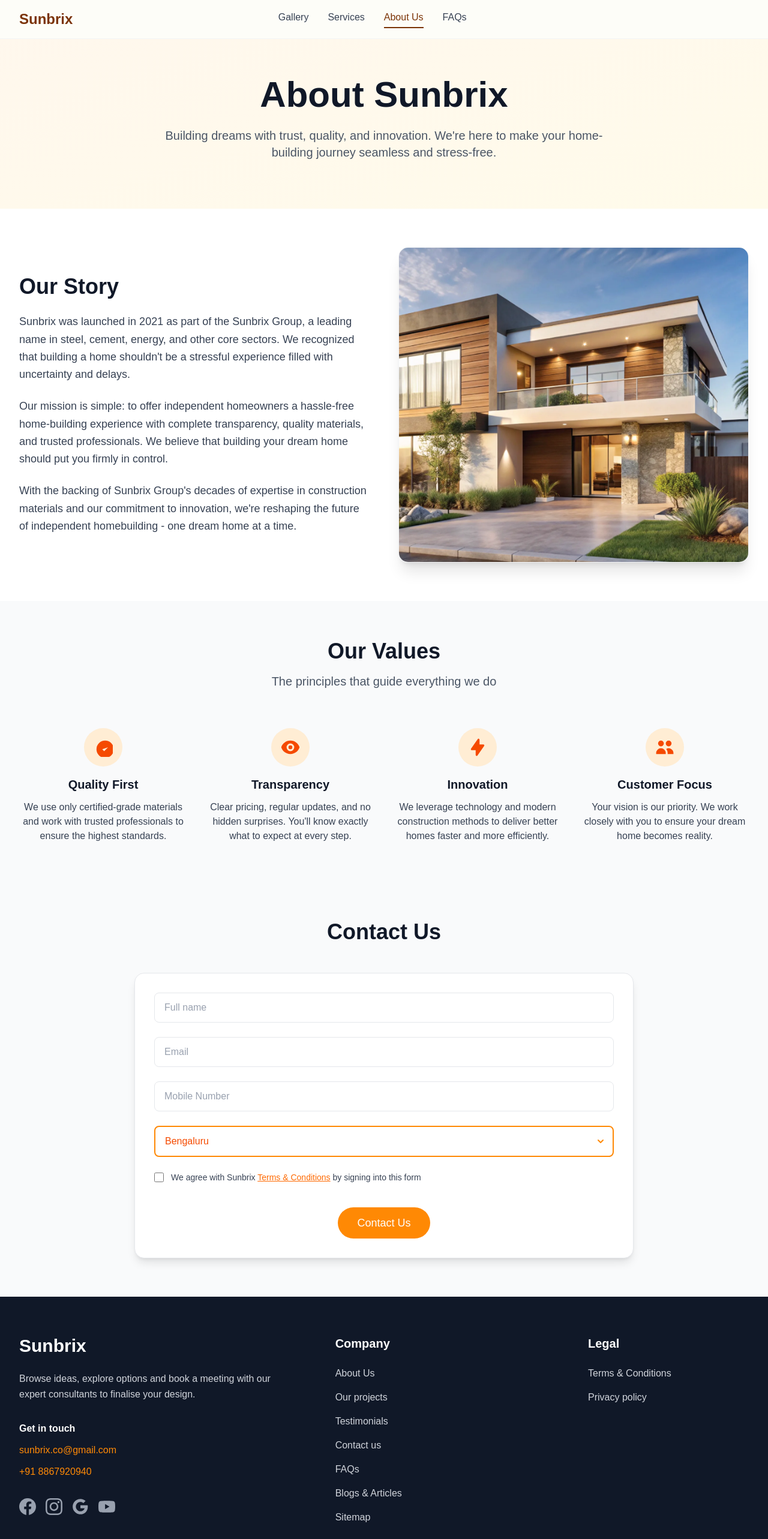
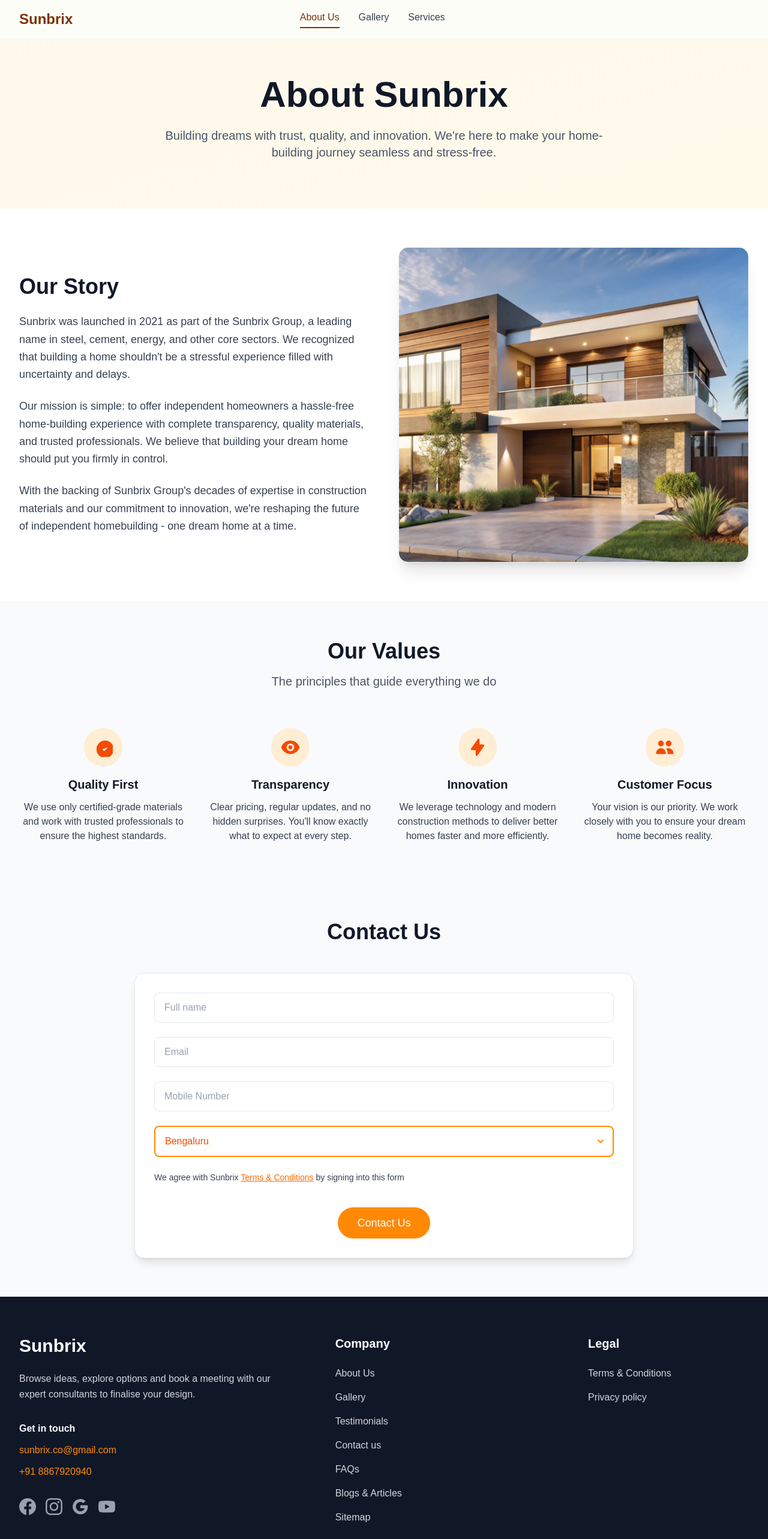
Before and after one commit to ROGUdayS/sunbrix, a Next.js app: page /about in a window 1280 px wide. Shown: the top 2566 px of the page at 60% size. Built offline with nearby package versions, Linux system fonts and the light colour scheme.

Commit message:
for sure changes

```diff
--- a/app/api/contact/route.ts
+++ b/app/api/contact/route.ts
@@ -31,16 +31,7 @@ export async function POST(request: NextRequest) {
       mobileNumber: body.mobileNumber ? "[REDACTED]" : undefined,
     });
 
-    const {
-      fullName,
-      email,
-      mobileNumber,
-      city,
-      timeline,
-      plotOwnership,
-      whatsappConsent,
-      privacyConsent,
-    } = body;
+    const { fullName, email, mobileNumber, city } = body;
 
     // Validate required fields
     if (!fullName || !email || !mobileNumber) {
@@ -83,17 +74,7 @@ export async function POST(request: NextRequest) {
 
     // Prepare the row data
     const timestamp = new Date().toISOString();
-    const rowData = [
-      timestamp,
-      fullName,
-      email,
-      mobileNumber,
-      city,
-      timeline,
-      plotOwnership,
-      whatsappConsent ? "Yes" : "No",
-      privacyConsent ? "Yes" : "No",
-    ];
+    const rowData = [timestamp, fullName, email, mobileNumber, city];
 
     // Ensure headers are present in the spreadsheet
     const headers = [
@@ -102,16 +83,12 @@ export async function POST(request: NextRequest) {
       "Email",
       "Mobile Number",
       "City",
-      "Timeline",
-      "Plot Ownership",
-      "WhatsApp Consent",
-      "Privacy Consent",
     ];
 
     try {
       const headerResponse = await sheets.spreadsheets.values.get({
         spreadsheetId,
-        range: "Sheet1!A1:I1",
+        range: "Sheet1!A1:E1",
       });
 
       const existingHeaders = headerResponse.data.values?.[0];
@@ -124,7 +101,7 @@ export async function POST(request: NextRequest) {
         console.log("Adding/updating headers in spreadsheet...");
         await sheets.spreadsheets.values.update({
           spreadsheetId,
-          range: "Sheet1!A1:I1",
+          range: "Sheet1!A1:E1",
           valueInputOption: "RAW",
           requestBody: {
             values: [headers],
@@ -138,7 +115,7 @@ export async function POST(request: NextRequest) {
       try {
         await sheets.spreadsheets.values.update({
           spreadsheetId,
-          range: "Sheet1!A1:I1",
+          range: "Sheet1!A1:E1",
           valueInputOption: "RAW",
           requestBody: {
             values: [headers],
@@ -155,7 +132,7 @@ export async function POST(request: NextRequest) {
     try {
       await sheets.spreadsheets.values.append({
         spreadsheetId,
-        range: "Sheet1!A:I",
+        range: "Sheet1!A:E",
         valueInputOption: "RAW",
         insertDataOption: "INSERT_ROWS",
         requestBody: {
@@ -176,10 +153,6 @@ export async function POST(request: NextRequest) {
         email,
         mobileNumber: "[REDACTED]",
         city,
-        timeline,
-        plotOwnership,
-        whatsappConsent: whatsappConsent ? "Yes" : "No",
-        privacyConsent: privacyConsent ? "Yes" : "No",
       });
 
       // Return error instead of success when Google Sheets fails
--- a/app/components/ContactForm.tsx
+++ b/app/components/ContactForm.tsx
@@ -14,7 +14,6 @@ interface FormData {
   email: string;
   mobileNumber: string;
   city: string;
-  termsConsent: boolean;
 }
 
 export default function ContactForm({
@@ -28,19 +27,13 @@ export default function ContactForm({
     email: "",
     mobileNumber: "",
     city: selectedCity.displayName || "",
-    termsConsent: false,
   });
 
   const handleInputChange = (
     e: React.ChangeEvent<HTMLInputElement | HTMLSelectElement>
   ) => {
-    const { name, value, type } = e.target;
-    if (type === "checkbox") {
-      const checked = (e.target as HTMLInputElement).checked;
-      setFormData((prev) => ({ ...prev, [name]: checked }));
-    } else {
+    const { name, value } = e.target;
     setFormData((prev) => ({ ...prev, [name]: value }));
-    }
   };
 
   const handleSubmit = async (e: React.FormEvent) => {
@@ -185,18 +178,9 @@ export default function ContactForm({
               </div>
             </div>
 
-            {/* Row 5: Terms & Conditions checkbox */}
+            {/* Row 5: Terms & Conditions text */}
             <div className="space-y-3">
-              <label className="flex items-start">
-                <input
-                  type="checkbox"
-                  name="termsConsent"
-                  checked={formData.termsConsent}
-                  onChange={handleInputChange}
-                  required
-                  className="w-4 h-4 text-orange-500 border-gray-300 rounded focus:ring-orange-500 mt-0.5 flex-shrink-0"
-                />
-                <span className="ml-3 text-sm text-gray-700">
+              <p className="text-sm text-gray-700">
                 We agree with Sunbrix{" "}
                 <Link
                   href="#"
@@ -205,8 +189,7 @@ export default function ContactForm({
                   Terms & Conditions
                 </Link>{" "}
                 by signing into this form
-                </span>
-              </label>
+              </p>
             </div>
 
             {/* Submit button */}
--- a/app/components/Footer.tsx
+++ b/app/components/Footer.tsx
@@ -113,7 +113,7 @@ export default function Footer() {
                   href="/projects"
                   className="hover:text-white transition-colors"
                 >
-                  Our projects
+                  Gallery
                 </Link>
               </li>
               <li>
--- a/app/components/Header.tsx
+++ b/app/components/Header.tsx
@@ -126,6 +126,9 @@ export default function Header({
 
           {/* Center - Desktop Navigation */}
           <nav className="hidden md:flex space-x-8">
+            <Link href="/about" className={getLinkClassName("/about")}>
+              About Us
+            </Link>
             <Link href="/projects" className={getLinkClassName("/projects")}>
               Gallery
             </Link>
@@ -155,12 +158,6 @@ export default function Header({
             >
               Services
             </button>
-            <Link href="/about" className={getLinkClassName("/about")}>
-              About Us
-            </Link>
-            <Link href="/faq" className={getLinkClassName("/faq")}>
-              FAQs
-            </Link>
           </nav>
 
           {/* Right side - City selector (with fixed width to prevent layout shift) */}
@@ -196,6 +193,13 @@ export default function Header({
           <div className="md:hidden border-t border-amber-200 bg-gradient-to-br from-amber-50 to-orange-50 shadow-xl">
             <div className="px-2 pt-4 pb-4 space-y-2">
               <Link
+                href="/about"
+                className={getMobileLinkClassName("/about")}
+                onClick={() => setIsMobileMenuOpen(false)}
+              >
+                About Us
+              </Link>
+              <Link
                 href="/projects"
                 className={getMobileLinkClassName("/projects")}
                 onClick={() => setIsMobileMenuOpen(false)}
@@ -225,20 +229,6 @@ export default function Header({
               >
                 Services
               </button>
-              <Link
-                href="/about"
-                className={getMobileLinkClassName("/about")}
-                onClick={() => setIsMobileMenuOpen(false)}
-              >
-                About Us
-              </Link>
-              <Link
-                href="/faq"
-                className={getMobileLinkClassName("/faq")}
-                onClick={() => setIsMobileMenuOpen(false)}
-              >
-                FAQs
-              </Link>
             </div>
           </div>
         )}
--- a/app/contact/page.tsx
+++ b/app/contact/page.tsx
@@ -118,12 +118,6 @@ export default function Contact() {
                 {/* Terms & Conditions checkbox */}
                 <div className="space-y-3">
                   <label className="flex items-start">
-                    <input
-                      type="checkbox"
-                      name="termsConsent"
-                      required
-                      className="w-4 h-4 text-orange-500 border-gray-300 rounded focus:ring-orange-500 mt-0.5 flex-shrink-0"
-                    />
                     <span className="ml-3 text-sm text-gray-700">
                       We agree with Sunbrix{" "}
                       <a
--- a/app/page.tsx
+++ b/app/page.tsx
@@ -535,8 +535,10 @@ export default function Home() {
               Our Commitment to Quality
             </h2>
             <p className="text-lg sm:text-xl text-amber-800 mb-6 sm:mb-8 lg:mb-10">
-              We are committed to building your dream home with the highest
-              quality materials and workmanship.
+              At Sunbrix, quality isn’t a feature, it’s the foundation of
+              everything we do. For over 20 years, we’ve crafted homes that last
+              and function with purpose, building each one with care in every
+              corner and meaning in every brick laid.
             </p>
 
             <div className="grid grid-cols-2 lg:grid-cols-4 gap-4 sm:gap-6 lg:gap-8">
@@ -823,7 +825,7 @@ export default function Home() {
                     href="/projects"
                     className="bg-amber-600 hover:bg-amber-700 text-white px-5 sm:px-6 py-2 sm:py-2.5 rounded-lg text-sm font-medium transition-colors duration-200 inline-block shadow-sm hover:shadow-md"
                   >
-                    Explore more projects
+                    Explore Gallery
                   </Link>
                 </div>
               </div>
```
Lines whose indentation alone changed are shown as unchanged.
